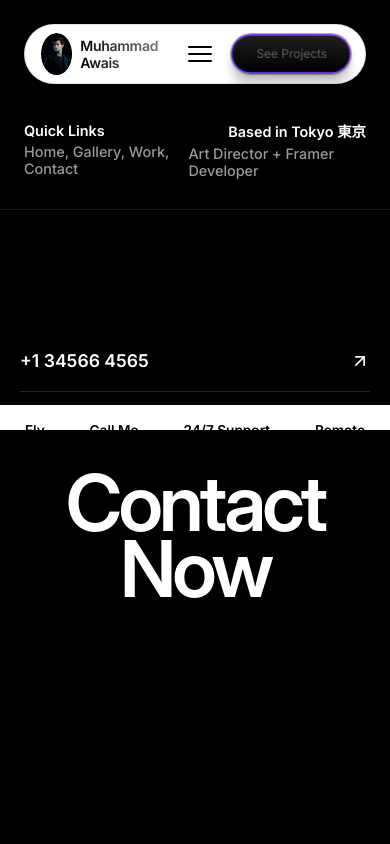
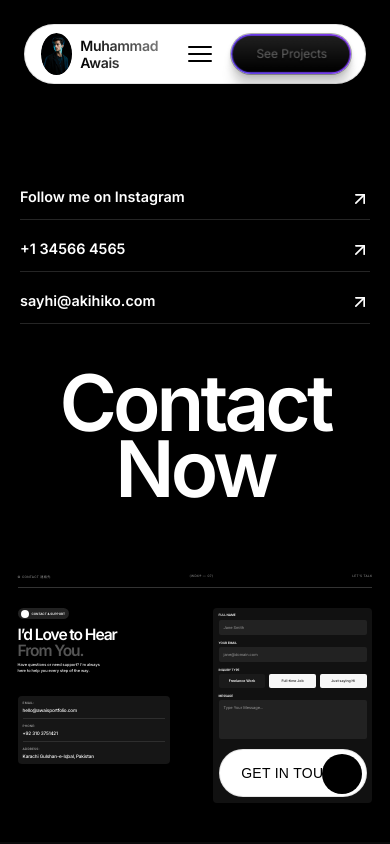
Before and after one commit to awaisavancera-rgb/Portfolio-Awais, a Next.js app: page /contact in a window 390 px wide. Shown: the top 844 px of the page. Built offline with nearby package versions, Linux system fonts and the light colour scheme; grey boxes are pictures that could not be loaded; a web font is replaced by a local one.

Commit message:
feat: add contact page with GSAP animations and responsive contact form components

```diff
--- a/src/app/contact/contact.module.css
+++ b/src/app/contact/contact.module.css
@@ -52,7 +52,7 @@
     width: 100%;
     max-width: 1480px;
     height: min-content;
-    padding: 60px 0 0;
+    padding: 120px 0 0;
     display: flex;
     position: relative;
     overflow: visible;
@@ -64,13 +64,14 @@
     flex: none;
     place-content: flex-end space-between;
     justify-content: space-between;
-    align-items: flex-end;
+    align-items: flex-start;
     width: 100%;
     height: min-content;
     padding: 0 24px;
     display: flex;
     position: relative;
     overflow: hidden;
+    z-index: 10;
 }
 
 .whiteStripContainer {
@@ -78,10 +79,10 @@
     width: 100%;
     height: auto;
     position: absolute;
-    bottom: 30px;
+    bottom: 35px;
     left: 50%;
     transform: translate(-50%);
-    z-index: 10;
+    z-index: 1;
     pointer-events: none;
 }
 
@@ -92,7 +93,7 @@
     gap: 15vw;
     width: 100%;
     max-width: 1440px;
-    height: 50px;
+    height: min-content;
     margin: 0 auto;
     padding: 0 40px;
     display: flex;
@@ -111,6 +112,7 @@
     color: #000;
     font-weight: 600;
     font-size: 1rem;
+    line-height: 1.6em;
     font-family: 'Inter', sans-serif;
     margin: 0;
 }
@@ -124,7 +126,7 @@
     gap: 10px;
     width: 100%;
     max-width: 490px;
-    height: 550px;
+    height: 403px;
     padding: 0;
     display: flex;
     position: relative;
@@ -135,7 +137,7 @@
     z-index: 1;
     flex: none;
     width: 100%;
-    height: 100%;
+    height: 125%;
     position: absolute;
     top: 0;
     left: 0;
@@ -151,7 +153,7 @@
     width: 100%;
     max-width: 500px;
     height: min-content;
-    padding: 0 0 120px;
+    padding: 50px 0 60px;
     display: flex;
     position: relative;
     overflow: hidden;
@@ -176,10 +178,10 @@
     flex-flow: column;
     place-content: flex-start center;
     align-items: flex-start;
-    gap: 20px;
+    gap: 10px;
     width: 100%;
     height: min-content;
-    padding: 20px 0;
+    padding: 10px 0;
     text-decoration: none;
     display: flex;
     position: relative;
@@ -202,23 +204,46 @@
     overflow: hidden;
 }
 
+.textRollWrapper {
+    position: relative;
+    display: flex;
+    flex-direction: column;
+    overflow: hidden;
+    height: 1.3em;
+}
+
 .listItemText {
     color: #fff;
-    font-size: 1.1rem;
+    font-size: 0.9rem;
     font-weight: 600;
     font-family: 'Inter', sans-serif;
-    transition: color 0.3s ease;
+    transition: transform 0.6s cubic-bezier(0.22, 1, 0.36, 1);
+}
+
+.listItemTextHover {
+    color: #fff;
+    font-size: 0.9rem;
+    font-weight: 600;
+    font-family: 'Inter', sans-serif;
+    position: absolute;
+    top: 100%;
+    left: 0;
+    transition: transform 0.6s cubic-bezier(0.22, 1, 0.36, 1);
 }
 
 .listItem:hover .listItemText {
-    color: rgba(255, 255, 255, 0.7);
+    transform: translateY(-100%);
+}
+
+.listItem:hover .listItemTextHover {
+    transform: translateY(-100%);
 }
 
 .icon {
     width: 20px;
     height: 20px;
     color: #fff;
-    transition: transform 0.3s cubic-bezier(0.16, 1, 0.3, 1);
+    transition: transform 0.6s cubic-bezier(0.22, 1, 0.36, 1);
 }
 
 .listItem:hover .icon {
@@ -229,6 +254,24 @@
     background-color: rgba(187, 187, 187, 0.2);
     width: 100%;
     height: 1px;
+    position: relative;
+    overflow: hidden;
+}
+
+.lineFiller {
+    background-color: #fff;
+    width: 100%;
+    height: 100%;
+    position: absolute;
+    top: 0;
+    left: 0;
+    transform: scaleX(0);
+    transform-origin: left;
+    transition: transform 0.6s cubic-bezier(0.22, 1, 0.36, 1);
+}
+
+.listItem:hover .lineFiller {
+    transform: scaleX(1);
 }
 
 .bottom {
@@ -240,8 +283,8 @@
 }
 
 .hugeText {
-    font-family: 'Inter Display', sans-serif;
-    font-size: 18vw;
+    font-family: 'Inter', sans-serif;
+    font-size: 16.3vw;
     font-weight: 600;
     color: #fff;
     letter-spacing: -0.05em;
--- a/src/app/contact/page.tsx
+++ b/src/app/contact/page.tsx
@@ -1,22 +1,44 @@
+"use client";
+
 import Image from "next/image";
 import Link from "next/link";
+import { useRef } from "react";
 import { ArrowUpRight } from "lucide-react";
+import gsap from "gsap";
+import { ScrollTrigger } from "gsap/dist/ScrollTrigger";
+import { useGSAP } from "@gsap/react";
+import { Contact } from "@/components/Contact";
+import { Footer } from "@/components/Footer";
 import styles from "./contact.module.css";
 
+if (typeof window !== "undefined") {
+    gsap.registerPlugin(ScrollTrigger, useGSAP);
+}
+
 export default function ContactPage() {
+    const containerRef = useRef<HTMLDivElement>(null);
+    const imageRef = useRef<HTMLDivElement>(null);
+
+    useGSAP(() => {
+        if (!containerRef.current || !imageRef.current) return;
+
+        gsap.fromTo(imageRef.current,
+            { yPercent: -20 },
+            {
+                yPercent: 0,
+                ease: "none",
+                scrollTrigger: {
+                    trigger: containerRef.current,
+                    start: "top bottom",
+                    end: "bottom top",
+                    scrub: 1.5,
+                }
+            }
+        );
+    }, { scope: containerRef });
+
     return (
-        <main id="main-content" className={styles.contactSection}>
-            <div className={styles.metaBar}>
-                <div className={styles.metaCol}>
-                    <span className={styles.metaLabel}>Quick Links</span>
-                    <span className={styles.metaValue}>Home, Gallery, Work, Contact</span>
-                </div>
-                <div className={styles.metaCol} style={{ alignItems: 'flex-end' }}>
-                    <span className={styles.metaLabel}>Based in Tokyo 東京</span>
-                    <span className={styles.metaValue}>Art Director + Framer Developer</span>
-                </div>
-            </div>
-
+        <main id="main-content" className={styles.contactSection} ref={containerRef}>
             <div className={styles.container}>
                 <div className={styles.top}>
                     {/* The White Strip */}
@@ -30,7 +52,7 @@ export default function ContactPage() {
                     </div>
 
                     <div className={styles.leftColumn}>
-                        <div className={styles.imageWrapper}>
+                        <div className={styles.imageWrapper} ref={imageRef}>
                             <Image
                                 src="https://framerusercontent.com/images/BChNf0ssn5x1I9kAk4vwX8qT5o.png"
                                 alt="Woman Staircase"
@@ -46,34 +68,54 @@ export default function ContactPage() {
                         <div className={styles.lists}>
                             <Link href="https://www.framer.com/@westhill-studio/" target="_blank" className={styles.listItem}>
                                 <div className={styles.listItemContent}>
-                                    <span className={styles.listItemText}>Office: Tokyo, Japan.</span>
+                                    <div className={styles.textRollWrapper}>
+                                        <span className={styles.listItemText}>Office: Tokyo, Japan.</span>
+                                        <span className={styles.listItemTextHover}>Office: Tokyo, Japan.</span>
+                                    </div>
                                     <ArrowUpRight className={styles.icon} />
                                 </div>
-                                <div className={styles.line}></div>
+                                <div className={styles.line}>
+                                    <div className={styles.lineFiller}></div>
+                                </div>
                             </Link>
 
                             <Link href="https://www.instagram.com/" target="_blank" className={styles.listItem}>
                                 <div className={styles.listItemContent}>
-                                    <span className={styles.listItemText}>Follow me on Instagram</span>
+                                    <div className={styles.textRollWrapper}>
+                                        <span className={styles.listItemText}>Follow me on Instagram</span>
+                                        <span className={styles.listItemTextHover}>Follow me on Instagram</span>
+                                    </div>
                                     <ArrowUpRight className={styles.icon} />
                                 </div>
-                                <div className={styles.line}></div>
+                                <div className={styles.line}>
+                                    <div className={styles.lineFiller}></div>
+                                </div>
                             </Link>
 
                             <Link href="tel:+1345664565" className={styles.listItem}>
                                 <div className={styles.listItemContent}>
-                                    <span className={styles.listItemText}>+1 34566 4565</span>
+                                    <div className={styles.textRollWrapper}>
+                                        <span className={styles.listItemText}>+1 34566 4565</span>
+                                        <span className={styles.listItemTextHover}>+1 34566 4565</span>
+                                    </div>
                                     <ArrowUpRight className={styles.icon} />
                                 </div>
-                                <div className={styles.line}></div>
+                                <div className={styles.line}>
+                                    <div className={styles.lineFiller}></div>
+                                </div>
                             </Link>
 
                             <Link href="mailto:sayhi@akihiko.com" className={styles.listItem}>
                                 <div className={styles.listItemContent}>
-                                    <span className={styles.listItemText}>sayhi@akihiko.com</span>
+                                    <div className={styles.textRollWrapper}>
+                                        <span className={styles.listItemText}>sayhi@akihiko.com</span>
+                                        <span className={styles.listItemTextHover}>sayhi@akihiko.com</span>
+                                    </div>
                                     <ArrowUpRight className={styles.icon} />
                                 </div>
-                                <div className={styles.line}></div>
+                                <div className={styles.line}>
+                                    <div className={styles.lineFiller}></div>
+                                </div>
                             </Link>
                         </div>
                     </div>
@@ -84,6 +126,9 @@ export default function ContactPage() {
                     <h1 className={styles.hugeText}>Contact Now</h1>
                 </div>
             </div>
+
+            <Contact theme="dark" />
+            <Footer />
         </main>
     );
 }
--- a/src/components/Contact.tsx
+++ b/src/components/Contact.tsx
@@ -6,11 +6,11 @@ import { RollingText } from "./RollingText";
 import { ArrowRight } from "lucide-react";
 import { useState } from "react";
 
-export function Contact() {
+export function Contact({ theme = "light" }: { theme?: "light" | "dark" }) {
     const [selectedPlan, setSelectedPlan] = useState<string>("Freelance Work");
 
     return (
-        <section className={styles.contactSection}>
+        <section className={`${styles.contactSection} ${theme === "dark" ? styles.darkTheme : ""}`}>
             {/* Header Info */}
             <div className={styles.headerInfo}>
                 <div className={styles.headerCol}>
--- a/src/components/contact.module.css
+++ b/src/components/contact.module.css
@@ -336,3 +336,46 @@
     transform: translateX(0);
     opacity: 1;
 }
+
+/* Dark Theme Overrides */
+.darkTheme {
+    background-color: #000;
+}
+.darkTheme .title,
+.darkTheme .description,
+.darkTheme .inputLabel,
+.darkTheme .pill {
+    color: #fff;
+}
+.darkTheme .pill {
+    background-color: #222;
+}
+.darkTheme .pillDot {
+    background-color: #fff;
+}
+.darkTheme .headerInfo {
+    color: #999;
+    border-color: rgba(255,255,255,0.2);
+}
+.darkTheme .rightColumn {
+    background-color: #111;
+}
+.darkTheme .inputField,
+.darkTheme .textareaField {
+    background-color: #222;
+    color: #fff;
+}
+.darkTheme .contactBtn {
+    background-color: #fff;
+}
+.darkTheme .contactBtn .btnText,
+.darkTheme .contactBtn .arrowIconPrimary,
+.darkTheme .contactBtn .arrowIconSecondary {
+    color: #000;
+}
+.darkTheme .contactBtn:hover .btnText {
+    color: #fff;
+}
+.darkTheme .contactBtn .btnIconCircle {
+    background-color: #000;
+}
```
